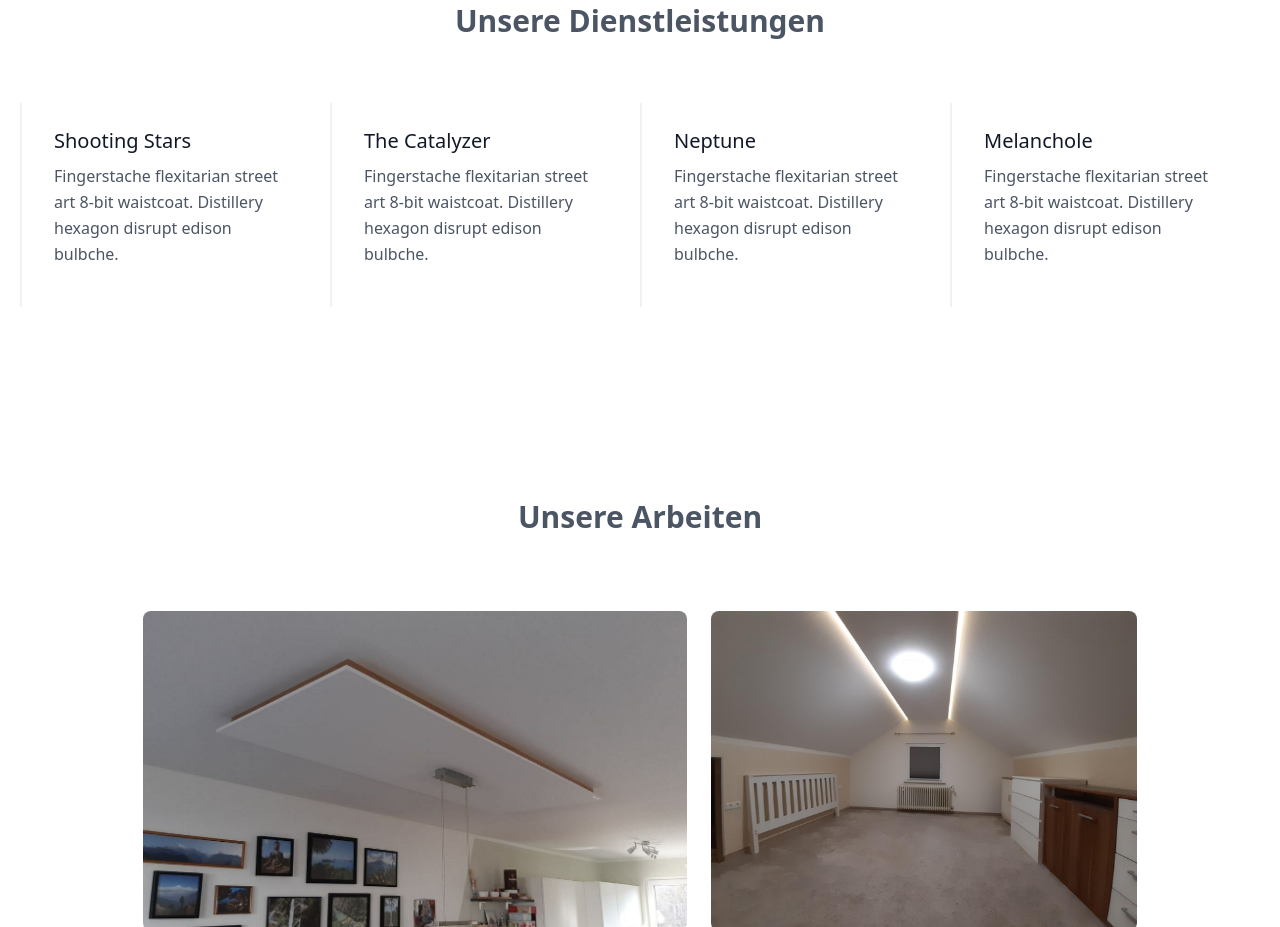
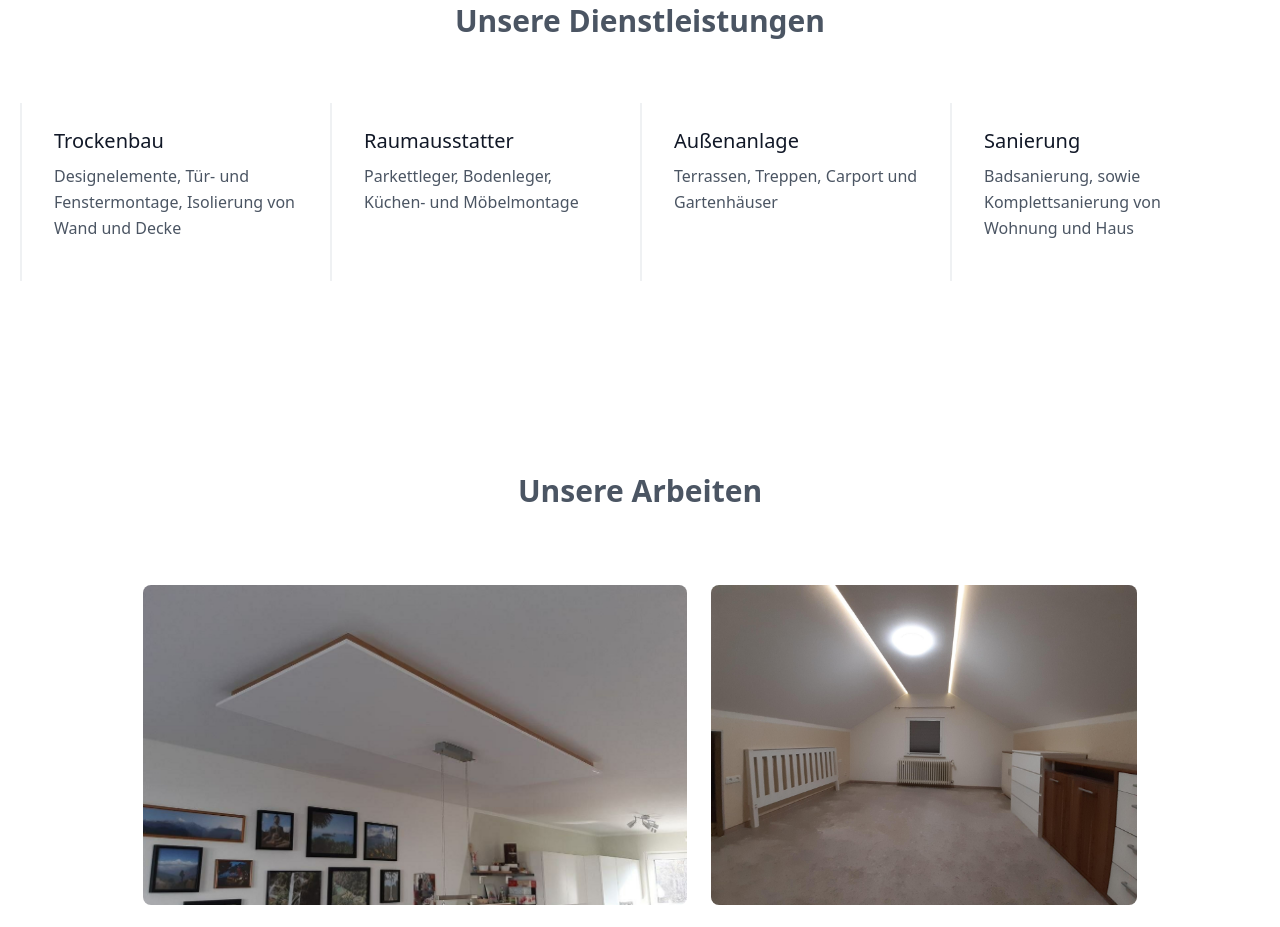
Before and after one commit to jonasmerkel/wowabau.de, a website: page index.html in a window 1280 px wide. Shown: the part 996-1923 px from the top of the page. Drawn offline with Linux system fonts and the light colour scheme.

Commit message:
our work update

```diff
--- a/index.html
+++ b/index.html
@@ -82,20 +82,20 @@
         </div>
         <div class="flex flex-wrap">
           <div class="xl:w-1/4 lg:w-1/2 md:w-full px-8 py-6 border-l-2 border-gray-200 border-opacity-60">
-            <h2 class="text-lg sm:text-xl text-gray-900 font-medium title-font mb-2">Shooting Stars</h2>
-            <p class="leading-relaxed text-base mb-4">Fingerstache flexitarian street art 8-bit waistcoat. Distillery hexagon disrupt edison bulbche.</p>
+            <h2 class="text-lg sm:text-xl text-gray-900 font-medium title-font mb-2">Trockenbau</h2>
+            <p class="leading-relaxed text-base mb-4">Designelemente, Tür- und Fenstermontage, Isolierung von Wand und Decke</p>
           </div>
           <div class="xl:w-1/4 lg:w-1/2 md:w-full px-8 py-6 border-l-2 border-gray-200 border-opacity-60">
-            <h2 class="text-lg sm:text-xl text-gray-900 font-medium title-font mb-2">The Catalyzer</h2>
-            <p class="leading-relaxed text-base mb-4">Fingerstache flexitarian street art 8-bit waistcoat. Distillery hexagon disrupt edison bulbche.</p>
+            <h2 class="text-lg sm:text-xl text-gray-900 font-medium title-font mb-2">Raumausstatter</h2>
+            <p class="leading-relaxed text-base mb-4">Parkettleger, Bodenleger, Küchen- und Möbelmontage</p>
           </div>
           <div class="xl:w-1/4 lg:w-1/2 md:w-full px-8 py-6 border-l-2 border-gray-200 border-opacity-60">
-            <h2 class="text-lg sm:text-xl text-gray-900 font-medium title-font mb-2">Neptune</h2>
-            <p class="leading-relaxed text-base mb-4">Fingerstache flexitarian street art 8-bit waistcoat. Distillery hexagon disrupt edison bulbche.</p>
+            <h2 class="text-lg sm:text-xl text-gray-900 font-medium title-font mb-2">Außenanlage</h2>
+            <p class="leading-relaxed text-base mb-4">Terrassen, Treppen, Carport und Gartenhäuser</p>
           </div>
           <div class="xl:w-1/4 lg:w-1/2 md:w-full px-8 py-6 border-l-2 border-gray-200 border-opacity-60">
-            <h2 class="text-lg sm:text-xl text-gray-900 font-medium title-font mb-2">Melanchole</h2>
-            <p class="leading-relaxed text-base mb-4">Fingerstache flexitarian street art 8-bit waistcoat. Distillery hexagon disrupt edison bulbche.</p>
+            <h2 class="text-lg sm:text-xl text-gray-900 font-medium title-font mb-2">Sanierung</h2>
+            <p class="leading-relaxed text-base mb-4">Badsanierung, sowie Komplettsanierung von Wohnung und Haus</p>
           </div>
         </div>
       </div>
```
